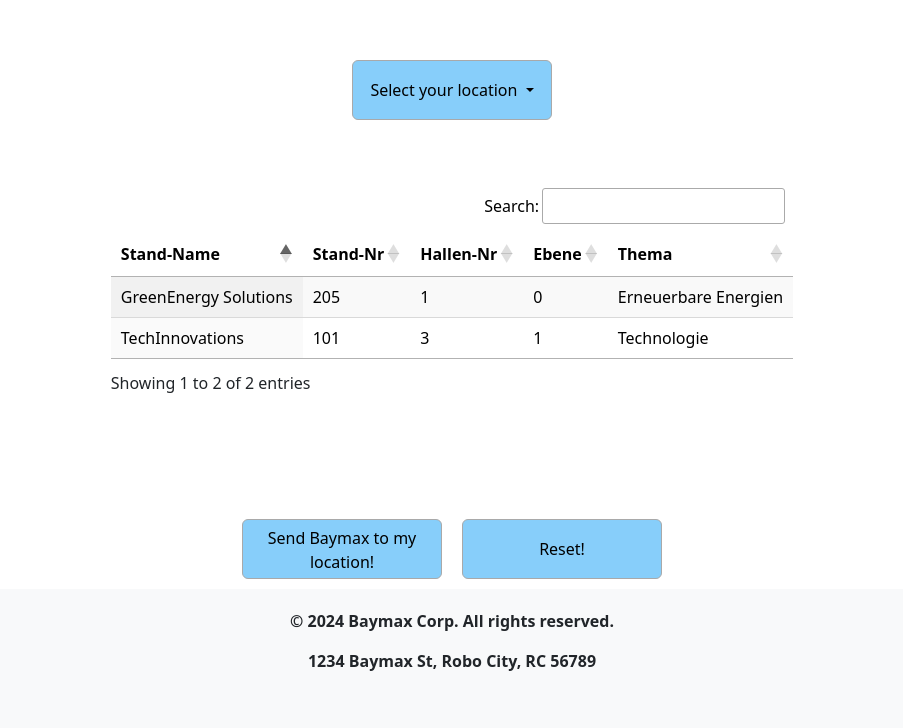
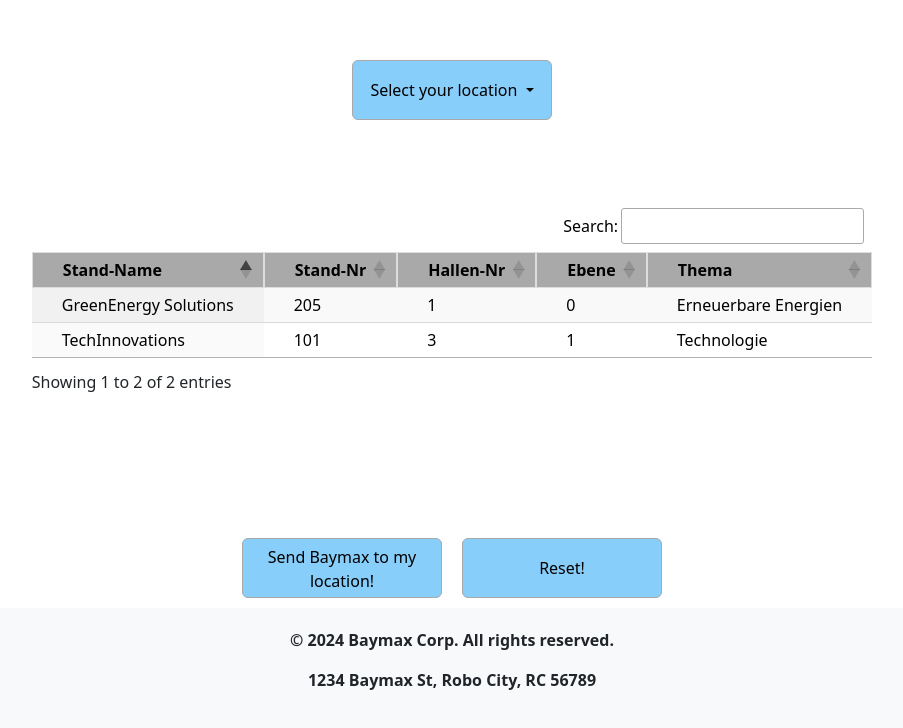
Before and after one commit to ShoqZSon/Hive-Navigator, a Flask app: page / in a window 1280 px wide. Shown: the part 96-824 px from the top of the page, without its empty margins (188-1091 px from the left). Before the commit the page ends 767 px from the top, so only its background shows below. Run offline with Flask 3, Linux system fonts and the light colour scheme; some libraries are stand-ins or nearby versions.

Commit message:
Website - Version: 0.3 Changes: - - Additions: - Added the x, y coordinates to the table and hid them

```diff
--- a/static/css/index.css
+++ b/static/css/index.css
@@ -34,7 +34,7 @@
     border-color: darkgray;
 }
 #btn-success:hover {
-    background-color: yellowgreen;
+    background-color: palegreen;
     color:black;
 }
 #btn-reset:hover {
@@ -48,7 +48,19 @@
 .table {
     display: flex;
     justify-content: center;
-    align-items: center;
+    padding: 20px;
+}
+#destTable th, #destTable td {
+    padding: 5px 30px 5px 30px;
+    text-wrap: nowrap;
+}
+#destTable th {
+    background-color: darkgray;
+    border: 1px solid #ddd;
+}
+.hidden {
+    background-color: white;
+    display: none;
 }
 #destTable tbody tr:hover {
     background-color: lightgray;
--- a/templates/index.html
+++ b/templates/index.html
@@ -38,6 +38,7 @@
                 <input type="hidden" name="location" id="location">
             </div>
         </div>
+
             <!-- User Destination Table -->
             <div class="table">
                 <!-- <h4>Select your destination</h4> -->
@@ -49,6 +50,8 @@
                             <th>Hallen-Nr</th>
                             <th>Ebene</th>
                             <th>Thema</th>
+                            <th class="hidden">x</th>
+                            <th class="hidden">y</th>
                         </tr>
                     </thead>
                     <tbody id="dest_tableBody">
@@ -58,6 +61,8 @@
                             <td>3</td>
                             <td>1</td>
                             <td>Technologie</td>
+                            <td class="hidden"></td>
+                            <td class="hidden"></td>
                         </tr>
                         <tr>
                             <td>GreenEnergy Solutions</td>
@@ -65,6 +70,8 @@
                             <td>1</td>
                             <td>0</td>
                             <td>Erneuerbare Energien</td>
+                            <td class="hidden"></td>
+                            <td class="hidden"></td>
                         </tr>
                     </tbody>
                 </table>
```
